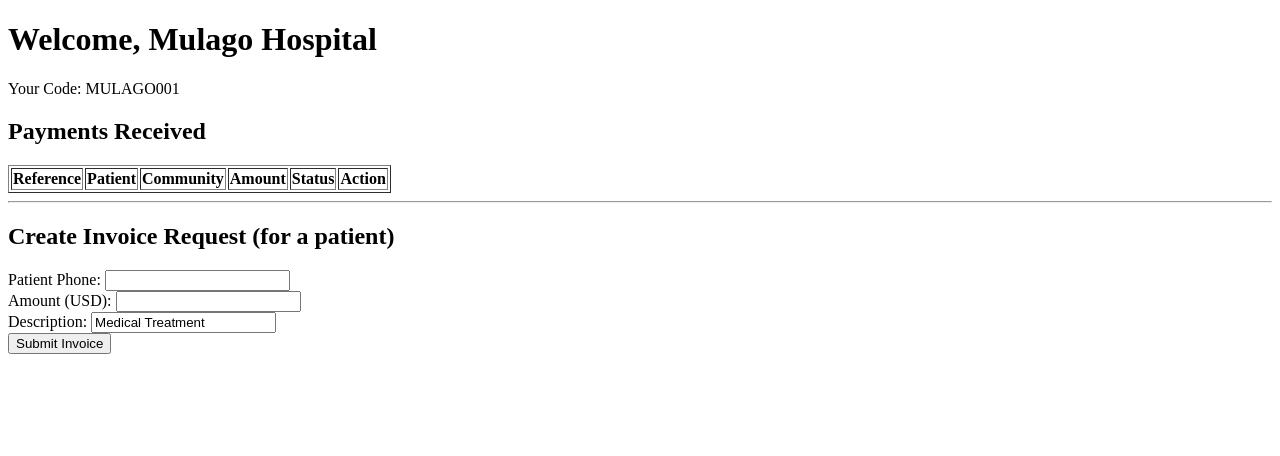
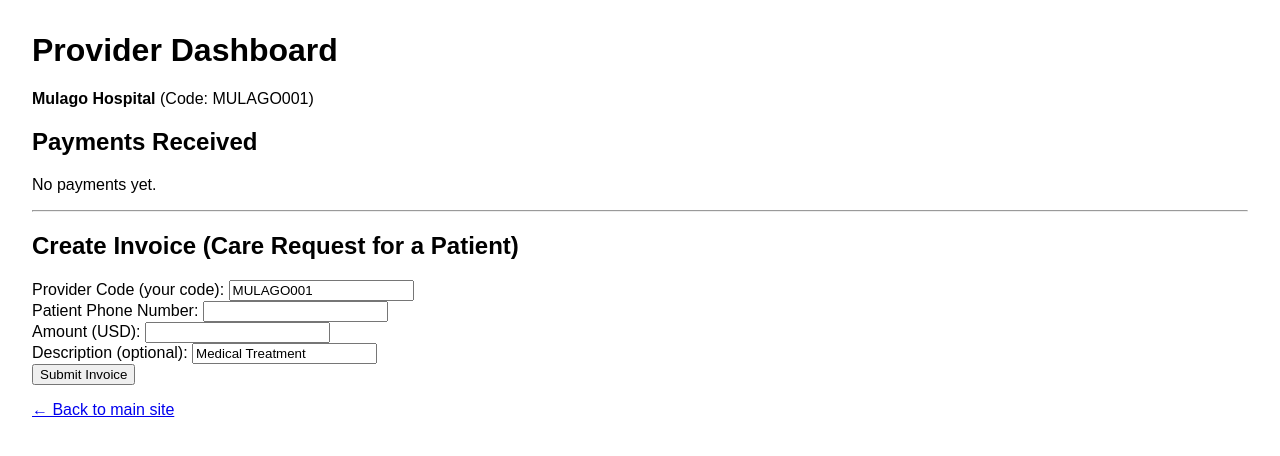
Before and after one commit to markosbio/solidarity_prototype, a Flask app: template templates/provider_dashboard.html in a window 1280 px wide. Shown: the top 456 px of the page. Run offline with Flask 3, Linux system fonts and the light colour scheme; the template is opened without the code that fills it: values that come from a table or form of the project are taken from there, others are empty; data comes from the database, SQL or seed files in the repository; parts of the project's set-up code (start-up, migrations or seed data) failed here and were passed over.

Commit message:
Update provider_dashboard.html

```diff
--- a/templates/provider_dashboard.html
+++ b/templates/provider_dashboard.html
@@ -1,22 +1,32 @@
 <!DOCTYPE html>
 <html>
-<head><title>Provider Dashboard</title></head>
+<head>
+    <title>Provider Dashboard – SolidarityPool</title>
+    <style>
+        body { font-family: sans-serif; margin: 2em; }
+        table { border-collapse: collapse; width: 100%; }
+        th, td { border: 1px solid #ddd; padding: 8px; text-align: left; }
+        .status { font-weight: bold; }
+    </style>
+</head>
 <body>
-<h1>Welcome, {{ provider.name }}</h1>
-<p>Your Code: {{ provider.provider_code }}</p>
+    <h1>Provider Dashboard</h1>
+    <p><strong>{{ provider.name }}</strong> (Code: {{ provider.provider_code }})</p>
+
     <h2>Payments Received</h2>
-<table border="1">
-    <tr><th>Reference</th><th>Patient</th><th>Community</th><th>Amount</th><th>Status</th><th>Action</th></tr>
+    {% if payments %}
+    <table>
+        <tr><th>Reference</th><th>Patient</th><th>Community</th><th>Amount</th><th>Status</th><th>Actions</th></tr>
         {% for p in payments %}
         <tr>
             <td>{{ p.reference_code }}</td>
             <td>{{ p.user.name }}</td>
             <td>{{ p.community.name }}</td>
-        <td>${{ p.amount }}</td>
-        <td>{{ p.status }}</td>
+            <td>${{ "%.2f"|format(p.amount) }}</td>
+            <td class="status">{{ p.status }}</td>
             <td>
                 {% if p.status == 'sent' %}
-                <a href="{{ url_for('confirm_payment', ref=p.reference_code) }}">Mark as Received</a>
+                    <a href="{{ url_for('confirm_payment', ref=p.reference_code) }}">Mark Received</a>
                 {% elif p.status == 'received' %}
                     <a href="{{ url_for('start_treatment', ref=p.reference_code) }}">Start Treatment</a>
                 {% else %}
@@ -26,14 +36,23 @@
         </tr>
         {% endfor %}
     </table>
+    {% else %}
+    <p>No payments yet.</p>
+    {% endif %}
+
     <hr>
-<h2>Create Invoice Request (for a patient)</h2>
+    <h2>Create Invoice (Care Request for a Patient)</h2>
     <form method="POST" action="{{ url_for('provider_invoice') }}">
-    Patient Phone: <input type="text" name="patient_phone" required><br>
-    Amount (USD): <input type="number" step="0.01" name="amount" required><br>
-    Description: <input type="text" name="description" value="Medical Treatment" required><br>
-    <input type="hidden" name="provider_code" value="{{ provider.provider_code }}">
+        <label>Provider Code (your code):</label>
+        <input name="provider_code" value="{{ provider.provider_code }}" readonly><br>
+        <label>Patient Phone Number:</label>
+        <input name="patient_phone" required><br>
+        <label>Amount (USD):</label>
+        <input name="amount" type="number" step="0.01" required><br>
+        <label>Description (optional):</label>
+        <input name="description" value="Medical Treatment"><br>
         <button type="submit">Submit Invoice</button>
     </form>
+    <p><a href="/">← Back to main site</a></p>
 </body>
 </html>
```
Lines whose indentation alone changed are shown as unchanged.
